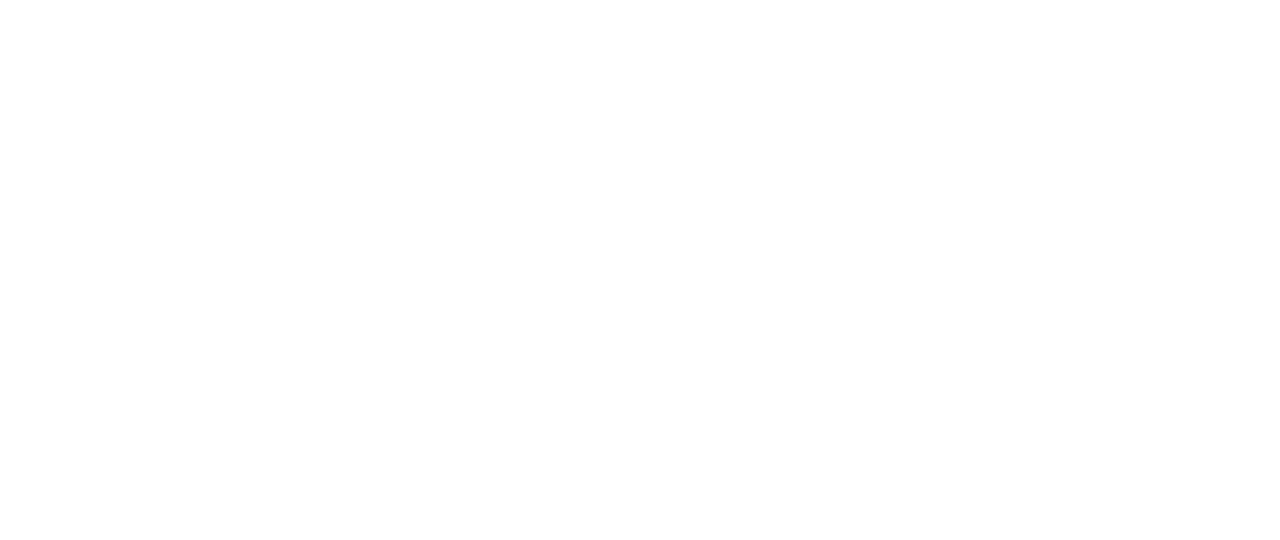
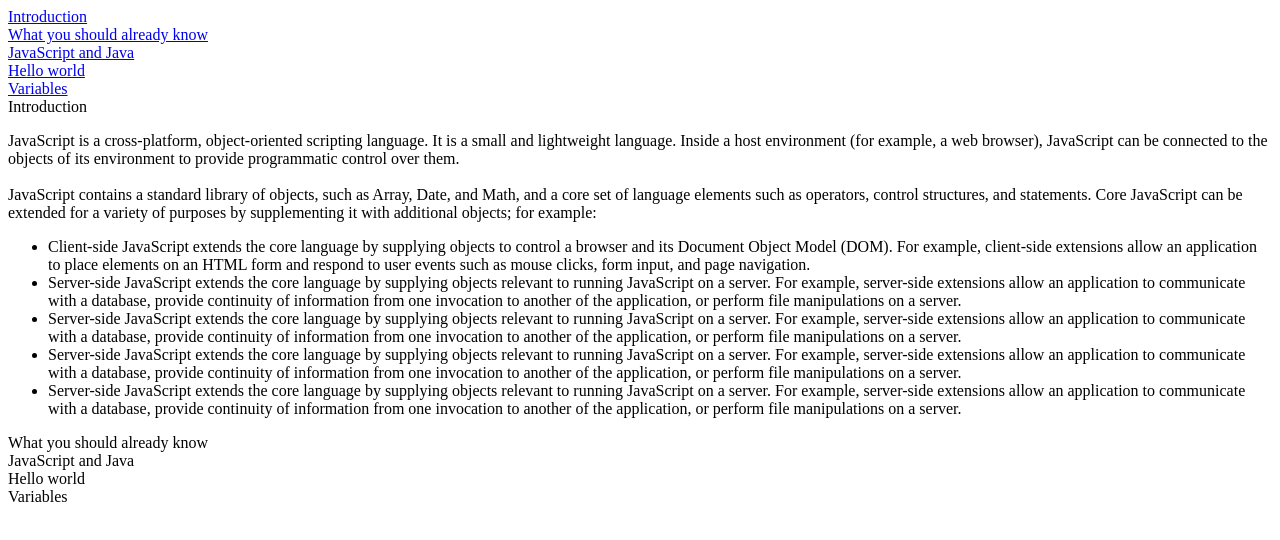
Before and after one commit to besmillahibrahimi/TechnimalDocumentPage, a plain HTML site: page index.html in a window 1280 px wide. Drawn offline with Linux system fonts and the light colour scheme.

Commit message:
HTML Commit

```diff
--- a/index.html
+++ b/index.html
@@ -7,12 +7,45 @@
     <title>Technical Document</title>
 </head>
 <body>
+    <nav id="navbar">
+        <header><a href="#introduction" class="nav-link">Introduction</a></header>
+        <header><a href="#why-you" class="nav-link">What you should already know</a></header>
+        <header><a href="#avascript" class="nav-link">JavaScript and Java</a></header>
+        <header><a href="#hello-world" class="nav-link">Hello world</a></header>
+        <header><a href="#variables" class="nav-link">Variables</a></header>
+    </nav>
     <main id="main-doc">
-        <section class="main-section"></section>
-        <section class="main-section"></section>
-        <section class="main-section"></section>
-        <section class="main-section"></section>
-        <section class="main-section"></section>
+        <section class="main-section">
+            <header id="introduction">Introduction</header>
+            <p>JavaScript is a cross-platform, object-oriented scripting language. It is a small and lightweight language. Inside a host environment (for example, a web browser), JavaScript can be connected to the objects of its environment to provide programmatic control over them. <br><br>
+
+            JavaScript contains a standard library of objects, such as Array, Date, and Math, and a core set of language elements such as operators, control structures, and statements. Core JavaScript can be extended for a variety of purposes by supplementing it with additional objects; for example:</p>
+            <ul>
+                <li>Client-side JavaScript extends the core language by supplying objects to control a browser and its Document Object Model (DOM). For example, client-side extensions allow an application to place elements on an HTML form and respond to user events such as mouse clicks, form input, and page navigation.</li>
+                <li>Server-side JavaScript extends the core language by supplying objects relevant to running JavaScript on a server. For example, server-side extensions allow an application to communicate with a database, provide continuity of information from one invocation to another of the application, or perform file manipulations on a server.</li>
+                <li>Server-side JavaScript extends the core language by supplying objects relevant to running JavaScript on a server. For example, server-side extensions allow an application to communicate with a database, provide continuity of information from one invocation to another of the application, or perform file manipulations on a server.</li>
+                <li>Server-side JavaScript extends the core language by supplying objects relevant to running JavaScript on a server. For example, server-side extensions allow an application to communicate with a database, provide continuity of information from one invocation to another of the application, or perform file manipulations on a server.</li>
+                <li>Server-side JavaScript extends the core language by supplying objects relevant to running JavaScript on a server. For example, server-side extensions allow an application to communicate with a database, provide continuity of information from one invocation to another of the application, or perform file manipulations on a server.</li>
+
+            </ul>
+        </section>
+
+        <section class="main-section">
+            <header id="why-you">What you should already know</header>
+
+        </section>
+
+        <section class="main-section">
+            <header id="javascript">JavaScript and Java</header>
+        </section>
+
+        <section class="main-section">
+            <header id="hello-world">Hello world</header>
+        </section>
+
+        <section class="main-section">
+            <header id="variables">Variables</header>
+        </section>
     </main>
 </body>
 </html>
```
